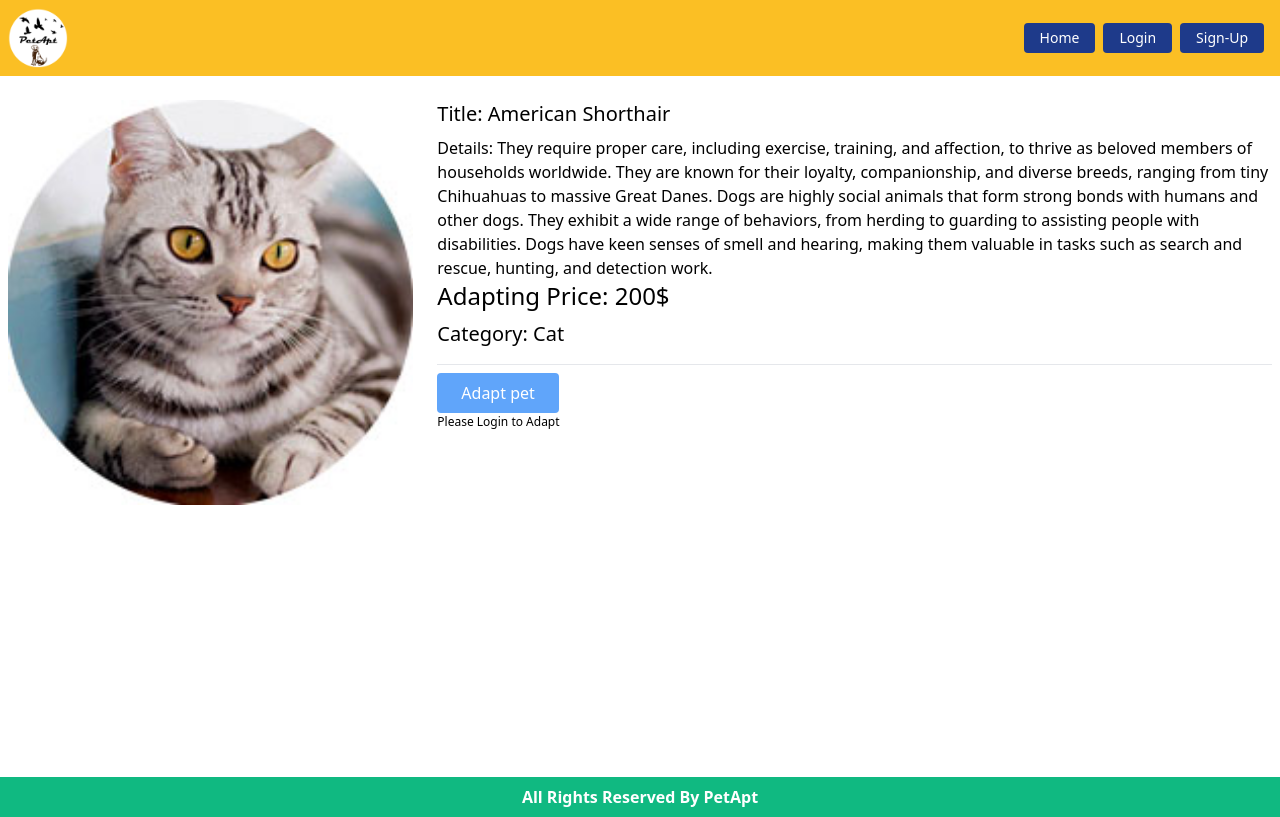
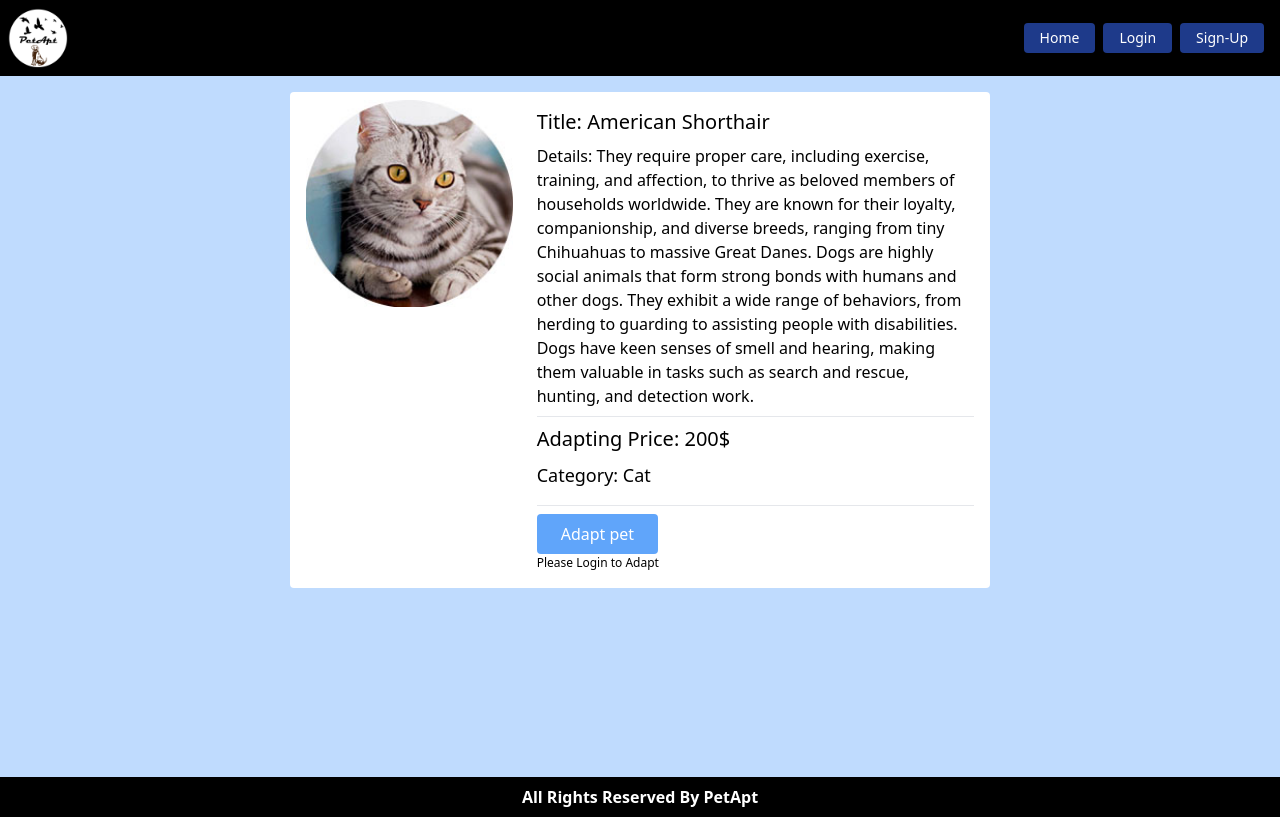
Before and after one commit to Sarker-Rajib/petApt, a Django app: page /pets/pet-details/9 in a window 1280 px wide. Run offline with Django 4.2, Linux system fonts and the light colour scheme; data comes from the database, SQL or seed files in the repository; both versions use the stored data as it was after the commit; some libraries are stand-ins or nearby versions.

Commit message:
ui updated

```diff
--- a/Core/templates/base.html
+++ b/Core/templates/base.html
@@ -9,7 +9,7 @@
     <title>
         {% block head_title %} PetApt {% endblock %}
     </title>
-
+    <!-- <script src="https://cdn.tailwindcss.com"></script> -->
     <link rel="stylesheet" href="https://unpkg.com/tailwindcss@2.0.1/dist/tailwind.min.css">
     <style>
         input,
@@ -26,7 +26,7 @@
     {% endblock %}
 </head>
 
-<body>
+<body class="bg-blue-200">
     {% include 'navbar.html' %}
     <div class="m-auto px-2" style="max-width: 1280px; min-height: calc(100vh - 155px);">
         {% include 'messages.html' %}
--- a/Core/templates/footer.html
+++ b/Core/templates/footer.html
@@ -1,4 +1,4 @@
-<footer class="footer bg-green-500 text-white relative mt-10">
+<footer class="footer bg-black text-white relative mt-10">
     <div class="text-center">
         <p class="text-md text-center text-white py-2 font-bold">
             All Rights Reserved By PetApt
--- a/Core/templates/navbar.html
+++ b/Core/templates/navbar.html
@@ -1,5 +1,5 @@
 {% load static %}
-<div class="m-auto bg-yellow-400 mb-4">
+<div class="m-auto mb-4" style="background: #000;">
     <nav class="flex items-center p-2 m-auto" style="max-width: 1280px; justify-content: space-between;">
         <div class="flex items-center flex-shrink-0 text-white mr-6">
             <a href="{% url 'home' %}">
@@ -13,35 +13,35 @@
             {% if request.user.is_authenticated %}
             <div class="flex w-auto flex-wrap">
                 <a href="{% url 'home' %}"
-                    class="mx-2 inline-block font-medium text-sm px-4 py-2 leading-none bg-blue-900 rounded text-white border-white hover:border-transparent hover:text-dark hover:bg-red-700 mt-4 lg:mt-0">Home
+                    class="mx-2 inline-block font-medium text-sm px-4 py-2 leading-none bg-blue-900 rounded text-white border-white hover:border-transparent hover:text-dark hover:bg-green-700 mt-4 lg:mt-0">Home
                 </a>
 
                 <a href="{% url 'deposit' %}"
-                    class="mx-2 inline-block font-medium text-sm px-4 py-2 leading-none bg-blue-900 rounded text-white border-white hover:border-transparent hover:text-dark hover:bg-red-700 mt-4 lg:mt-0">Deposit
+                    class="mx-2 inline-block font-medium text-sm px-4 py-2 leading-none bg-blue-900 rounded text-white border-white hover:border-transparent hover:text-dark hover:bg-green-700 mt-4 lg:mt-0">Deposit
                 </a>
 
                 <a href="{% url 'add_pet' %}"
-                    class="mx-2 inline-block font-medium text-sm px-4 py-2 leading-none bg-blue-900 rounded text-white border-white hover:border-transparent hover:text-dark hover:bg-red-700 mt-4 lg:mt-0">Add
+                    class="mx-2 inline-block font-medium text-sm px-4 py-2 leading-none bg-blue-900 rounded text-white border-white hover:border-transparent hover:text-dark hover:bg-green-700 mt-4 lg:mt-0">Add
                 </a>
 
                 <a href="{% url 'profile' %}"
-                    class="mx-2 inline-block font-medium text-sm px-4 py-2 leading-none bg-blue-900 rounded text-white border-white hover:border-transparent hover:text-dark hover:bg-red-700 mt-4 lg:mt-0">Profile
+                    class="mx-2 inline-block font-medium text-sm px-4 py-2 leading-none bg-blue-900 rounded text-white border-white hover:border-transparent hover:text-dark hover:bg-green-700 mt-4 lg:mt-0">Profile
                 </a>
 
                 <a href="{% url 'logout' %}"
-                    class="mx-2 inline-block font-medium text-sm px-4 py-2 leading-none bg-blue-900 rounded text-white border-white hover:border-transparent hover:text-dark hover:bg-red-700 mt-4 lg:mt-0">Logout
+                    class="mx-2 inline-block font-medium text-sm px-4 py-2 leading-none bg-blue-900 rounded text-white border-white hover:border-transparent hover:text-dark hover:bg-green-700 mt-4 lg:mt-0">Logout
                 </a>
             </div>
 
             {% else %}
             <div class="flex w-auto flex-wrap">
                 <a href="{% url 'home' %}"
-                    class="mx-2 inline-block font-medium text-sm px-4 py-2 leading-none bg-blue-900 rounded text-white border-white hover:border-transparent hover:text-dark hover:bg-red-700 mt-4 lg:mt-0">Home
+                    class="mx-2 inline-block font-medium text-sm px-4 py-2 leading-none bg-blue-900 rounded text-white border-white hover:border-transparent hover:text-dark hover:bg-green-700 mt-4 lg:mt-0">Home
                 </a>
 
 
                 <a href="{% url 'login' %}"
-                    class="mr-2 inline-block font-medium text-sm px-4 py-2 leading-none bg-blue-900 rounded text-white border-white hover:border-transparent hover:text-gray-800 hover:bg-red-700 mt-4 lg:mt-0">Login
+                    class="mr-2 inline-block font-medium text-sm px-4 py-2 leading-none bg-blue-900 rounded text-white border-white hover:border-transparent hover:text-gray-800 hover:bg-green-700 mt-4 lg:mt-0">Login
                 </a>
 
                 <a href="{% url 'signup' %}"
--- a/Pets/templates/pet.html
+++ b/Pets/templates/pet.html
@@ -21,17 +21,18 @@
 {% endblock %}
 
 {% block content %}
-<div class="pet-card pt-2">
+<div class="pet-card pt-2 m-auto bg-white rounded p-4" style="max-width: 700px;">
     <div class="md:grid grid-cols-3 gap-6">
         <div>
             <img src={{pet.image.url}} alt="pet" class="w-full">
         </div>
 
         <div class="col-span-2">
-            <p class="text-xl pb-2">Title: {{pet.title}}</p>
-            <p>Details: {{pet.description}}</p>
-            <p class="text-2xl pb-2">Adapting Price: {{pet.adapt_price}}$</p>
-            <p class="text-xl pb-2">Category: {{pet.category}}</p>
+            <p class="text-xl py-2">Title: {{pet.title}}</p>
+            <p><span class="text-sky-600">Details:</span> {{pet.description}}</p>
+            <hr class="my-2">
+            <p class="text-xl pb-2">Adapting Price: {{pet.adapt_price}}$</p>
+            <p class="text-lg pb-2">Category: {{pet.category}}</p>
             <hr class="my-2">
 
             {% if user.is_authenticated %}
@@ -50,7 +51,7 @@
 
     {% if user.is_authenticated %}
 
-    <div class="rounded bg-green-400 p-2 mt-4">
+    <div class="rounded bg-black p-2 mt-4">
         <div class="rounded p-2 bg-white">
             <p>Give a Review</p>
             {% for review in reviews %}
@@ -63,7 +64,7 @@
             {% endfor %}
         </div>
 
-        <div class="mt-2 p-2 border">
+        <div class="mt-2 p-2 border rounded">
             <form method="POST">
                 {% csrf_token %}
                 {{review_form}}
--- a/Pets/templates/pet_form.html
+++ b/Pets/templates/pet_form.html
@@ -4,9 +4,9 @@
     input,
     textarea,
     select {
-        border: 2px solid #8c19ce;
+        border: 2px solid #16b1b16c;
         border-radius: 5px;
-        padding: 5px 10px;
+        padding: 5px;
         width: 100%;
     }
 </style>
@@ -14,7 +14,7 @@
 
 {% block content %}
 <!--  -->
-<div class="m-auto border rounded p-4" style="max-width: 450px;">
+<div class="m-auto border bg-white rounded shadow p-4" style="max-width: 450px;">
     <h2 class="text-center text-2xl pb-4">Add Pets</h2>
     <form method="POST" enctype="multipart/form-data">
         {% csrf_token %}
--- a/User/templates/user_temp/deposit-form.html
+++ b/User/templates/user_temp/deposit-form.html
@@ -2,7 +2,7 @@
 {% block css %}
 <style>
     input {
-        border: 2px solid #8c19ce;
+        border: 2px solid #16b1b16c;
         border-radius: 5px;
         padding: 5px 10px;
     }
@@ -11,7 +11,7 @@
 
 {% block content %}
 <!--  -->
-<div class="m-auto border rounded p-4" style="max-width: 450px;">
+<div class="m-auto border bg-white rounded shadow p-4" style="max-width: 450px;">
     <h2 class="text-center text-2xl pb-4">Deposit Money</h2>
     <p>Input the amount you want to deposit.</p>
     <form method="POST">
--- a/User/templates/user_temp/login-form.html
+++ b/User/templates/user_temp/login-form.html
@@ -2,7 +2,7 @@
 {% block css %}
 <style>
     input {
-        border: 2px solid #8c19ce;
+        border: 2px solid #16b1b16c;
         border-radius: 5px;
         padding: 5px 10px;
     }
@@ -11,7 +11,7 @@
 
 {% block content %}
 <!--  -->
-<div class="m-auto border rounded p-4" style="max-width: 450px;">
+<div class="m-auto border bg-white shadow rounded p-4" style="max-width: 450px;">
     <h2 class="text-center text-2xl pb-4">Please Login</h2>
     <form method="POST">
         {% csrf_token %}
--- a/User/templates/user_temp/register-form.html
+++ b/User/templates/user_temp/register-form.html
@@ -2,7 +2,7 @@
 {% block css %}
 <style>
     input {
-        border: 2px solid #8c19ce;
+        border: 2px solid #16b1b16c;
         border-radius: 5px;
         padding: 5px 10px;
     }
@@ -11,7 +11,7 @@
 
 {% block content %}
 <!--  -->
-<div class="m-auto border rounded p-4" style="max-width: 450px;">
+<div class="m-auto border bg-white rounded shadow p-4" style="max-width: 450px;">
     <h2 class="text-center text-2xl pb-4">Please SignUp</h2>
     <form method="POST">
         {% csrf_token %}
--- a/User/templates/user_temp/update-form.html
+++ b/User/templates/user_temp/update-form.html
@@ -2,7 +2,7 @@
 {% block css %}
 <style>
     input {
-        border: 2px solid #8c19ce;
+        border: 2px solid #16b1b16c;
         border-radius: 5px;
         padding: 5px 10px;
     }
@@ -11,7 +11,7 @@
 
 {% block content %}
 <!--  -->
-<div class="m-auto border rounded p-4" style="max-width: 450px;">
+<div class="m-auto border bg-white rounded shadow p-4" style="max-width: 450px;">
     <h2 class="text-center text-2xl pb-4">{{title}}</h2>
     <form method="POST">
         {% csrf_token %}
--- a/templates/index.html
+++ b/templates/index.html
@@ -3,7 +3,7 @@
 <h2 class="text-2xl text-center">Welcome to Pet Adaption Center - <strong>{{request.user.first_name}} !</strong></h2>
 
 <hr class="my-2">
-<div>
+<div class="bg-white px-4 rounded pt-1 shadow">
     <p>Search by Category</p>
     <ul class="flex flex-wrap">
         <li><a href="{% url 'home' %}" class="bg-green-400 block p-2 px-4 ml-0 text-white rounded m-2">All</a></li>
@@ -20,7 +20,7 @@
 <hr class="my-2">
 <div class="pt-2 grid md:grid-cols-2 lg:grid-cols-3 grid-cols-1 xl:grid-cols-4 gap-4">
     {% for pet in pets %}
-    <div class="pet-card border">
+    <div class="pet-card border bg-white shadow rounded">
         <div class="p-2">
             <img src={{pet.image.url}} alt="pet" class="w-full">
         </div>
```
Also changed, not shown: db.sqlite3.
